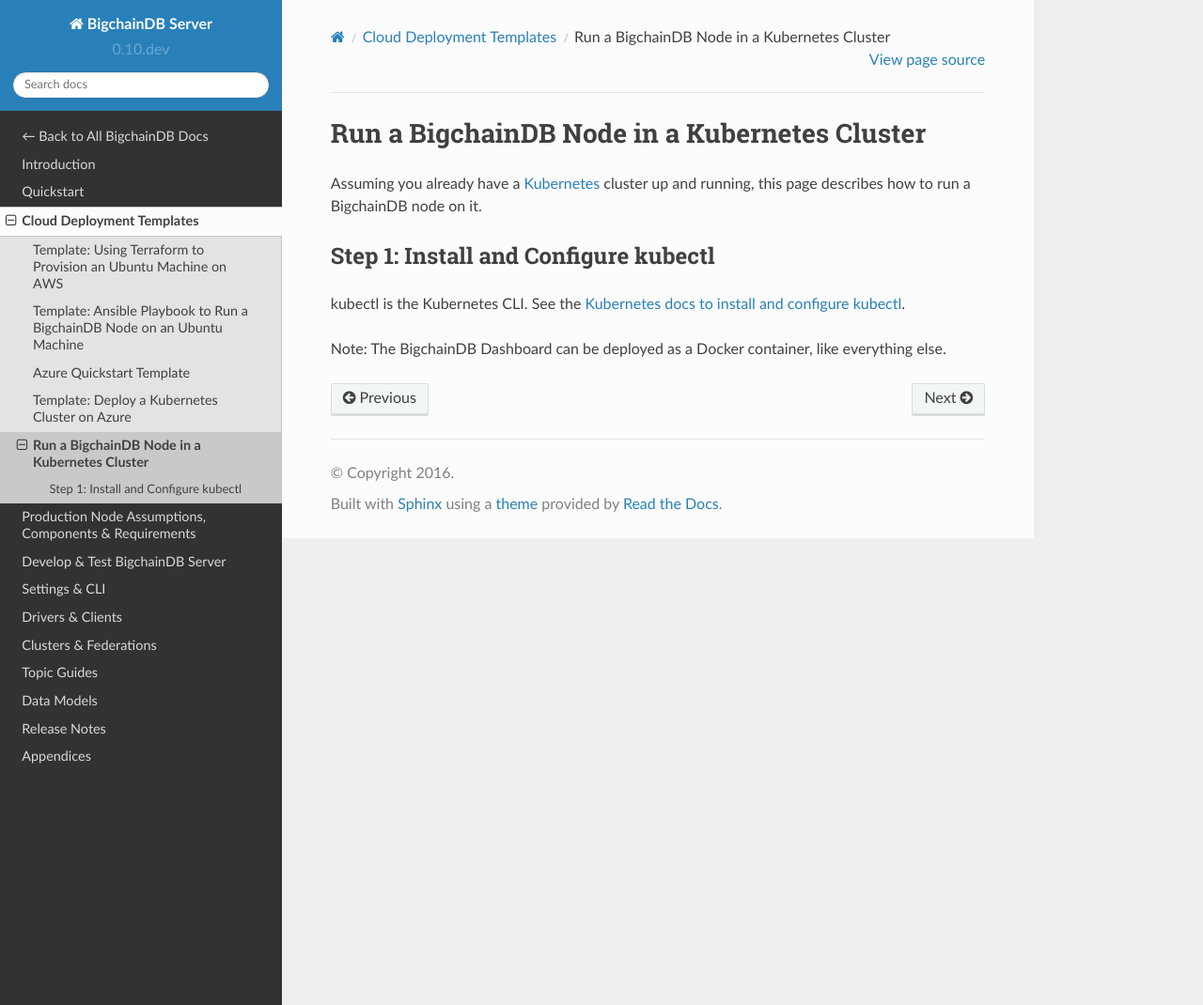
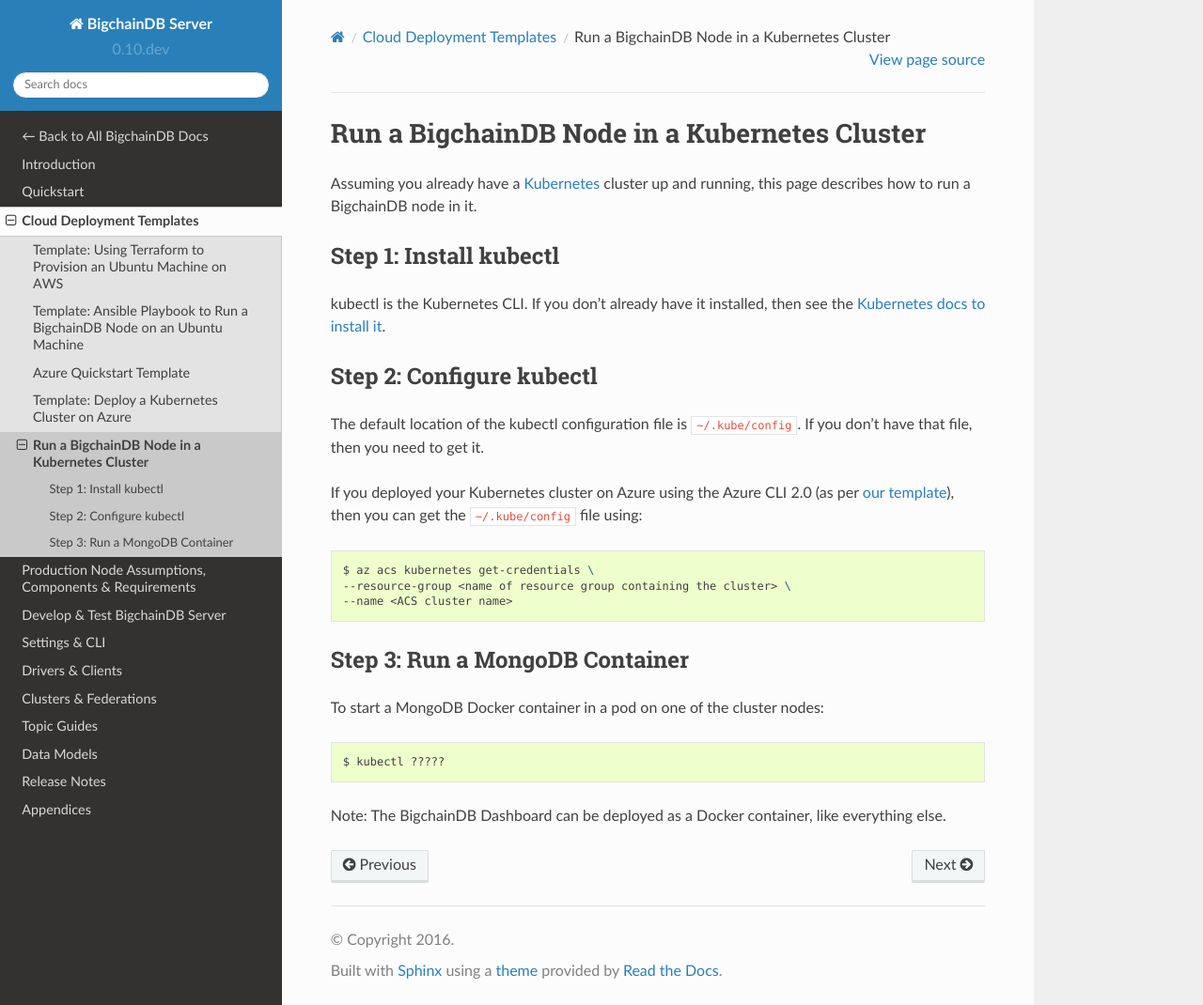
Before and after one commit to bigchaindb/bigchaindb, a Sphinx documentation site: the page built from docs/server/source/cloud-deployment-templates/node-on-kubernetes.rst, in a window 1280 px wide and 1070 px high. Shown: the whole window at 94% size. Built offline with Sphinx 7.4.7 and the Read the Docs theme 2.0.0, drawn with Linux system fonts in a browser that asks for light colours; pages that are not in the unit, such as notebooks, are missing from menus.

Commit message:
add docs on kubectl install & setup

```diff
--- a/docs/server/source/cloud-deployment-templates/node-on-kubernetes.rst
+++ b/docs/server/source/cloud-deployment-templates/node-on-kubernetes.rst
@@ -3,16 +3,43 @@
 
 Assuming you already have a `Kubernetes <https://kubernetes.io/>`_
 cluster up and running, this page describes how to run a
-BigchainDB node on it.
+BigchainDB node in it.
 
-Step 1: Install and Configure kubectl
--------------------------------------
+
+Step 1: Install kubectl
+-----------------------
 
 kubectl is the Kubernetes CLI.
-See the `Kubernetes docs to install and configure kubectl
+If you don't already have it installed,
+then see the `Kubernetes docs to install it
 <https://kubernetes.io/docs/user-guide/prereqs/>`_.
 
 
+Step 2: Configure kubectl
+-------------------------
+
+The default location of the kubectl configuration file is ``~/.kube/config``.
+If you don't have that file, then you need to get it.
+
+If you deployed your Kubernetes cluster on Azure
+using the Azure CLI 2.0 (as per :doc:`our template <template-kubernetes-azure>`),
+then you can get the ``~/.kube/config`` file using:
+
+.. code:: bash
+
+   $ az acs kubernetes get-credentials \
+   --resource-group <name of resource group containing the cluster> \
+   --name <ACS cluster name>
+
+
+Step 3: Run a MongoDB Container
+-------------------------------
+
+To start a MongoDB Docker container in a pod on one of the cluster nodes:
+
+.. code:: bash
+
+   $ kubectl ?????
 
 
 Note: The BigchainDB Dashboard can be deployed
```
